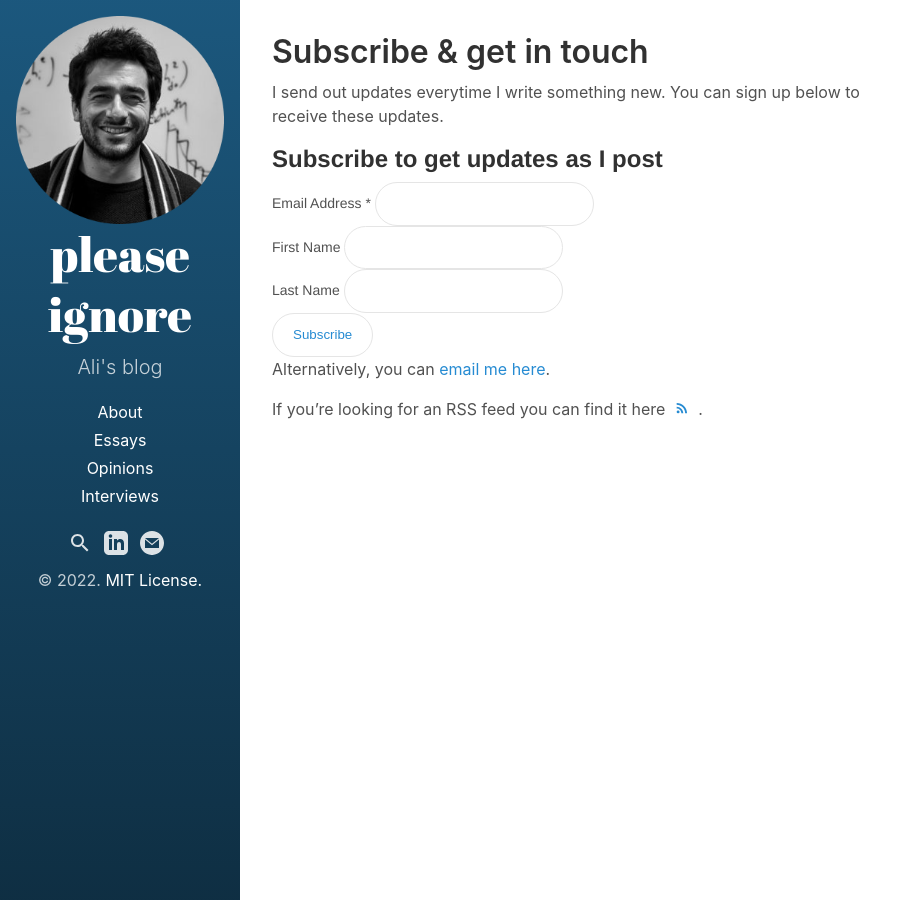
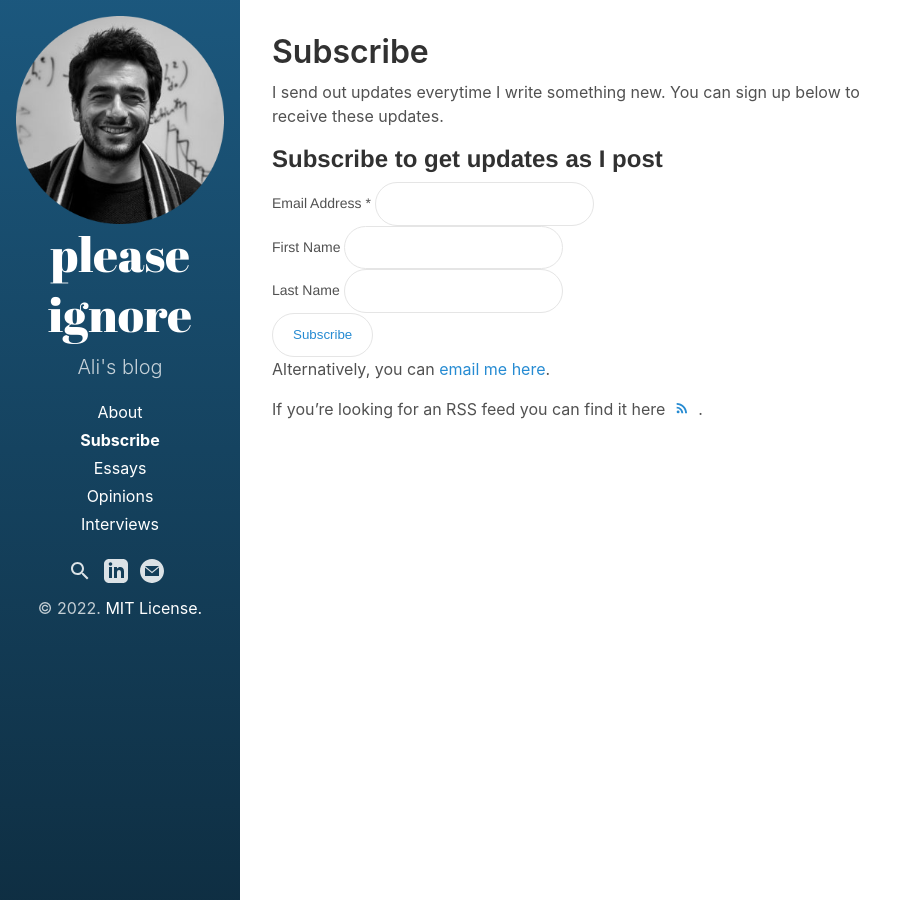
Before and after one commit to alfarzan/plsignore.com, a Jekyll site: the page built from subscribe.md, in a window 1280 px wide. Shown: the whole page, without its empty margins (0-922 px from the left). Built offline with Jekyll 4.4.1, drawn with Linux system fonts in a browser that asks for light colours; comment, search, counter and statistics services are not loaded.

Commit message:
Update subscribe.md

```diff
--- a/subscribe.md
+++ b/subscribe.md
@@ -1,6 +1,9 @@
 ---
 layout: page
-title: Subscribe & get in touch
+title: Subscribe
+sidebar_link: true
+published: true
+sidebar_sort_order: 5
 ---
 
 I send out updates everytime I write something new. You can sign up below to receive these updates.
```
